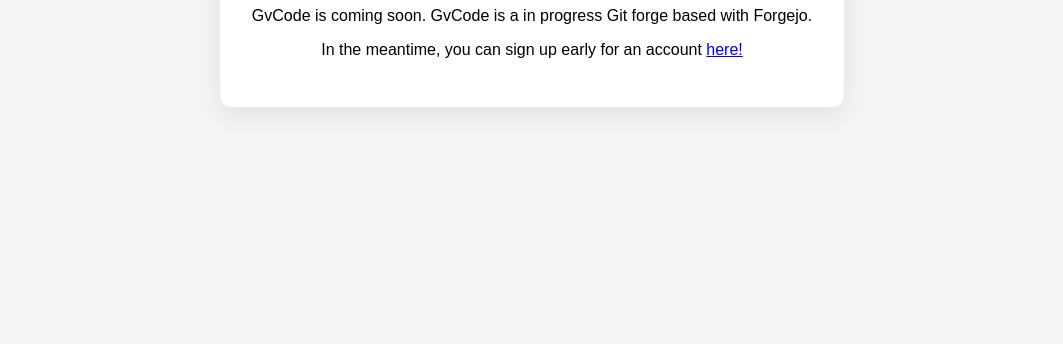
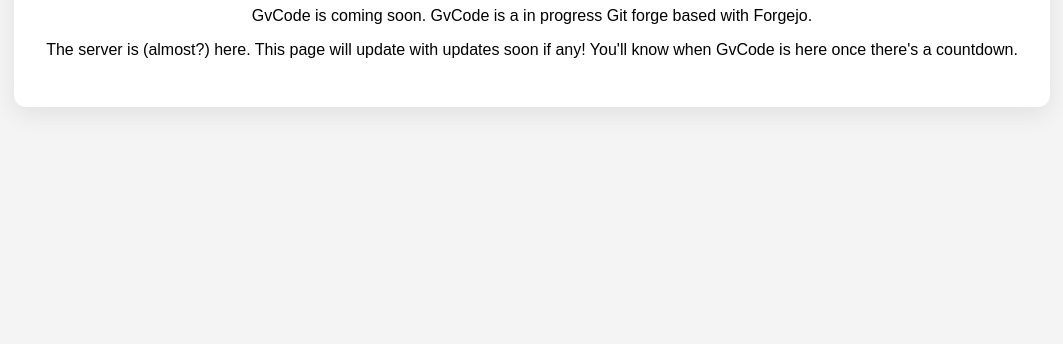
Before and after one commit to GvYoutube/gvcode, a plain HTML site: page index.html in a window 1280 px wide. Shown: the part 456-800 px from the top of the page, without its empty margins (108-1171 px from the left). Drawn offline with Linux system fonts and the light colour scheme.

Commit message:
Update message about GvCode availability

```diff
--- a/index.html
+++ b/index.html
@@ -28,7 +28,7 @@
       <img src="GvCodeLogo.svg" />
       <h1>GvCode</h1>
       <p>GvCode is coming soon. GvCode is a in progress Git forge based with Forgejo.</p>
-      <p>In the meantime, you can sign up early for an account <a href="signup.html">here!</a></p>
+      <p>The server is (almost?) here. This page will update with updates soon if any! You'll know when GvCode is here once there's a countdown.</p>
     </main>
   </body>
 </html>
```
